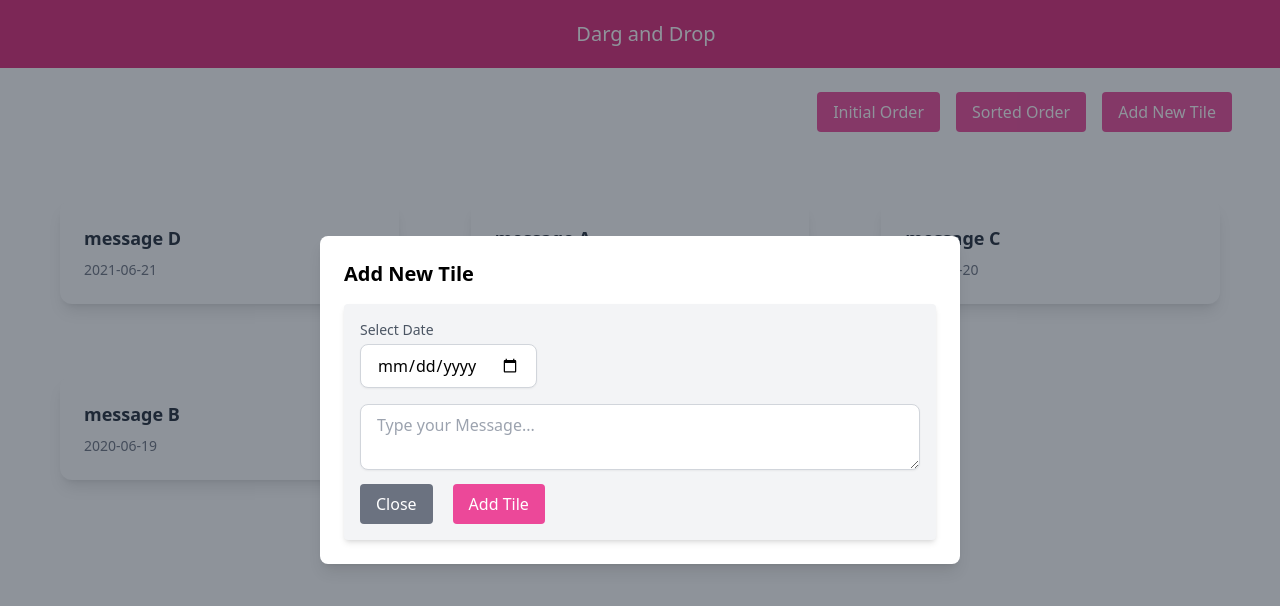
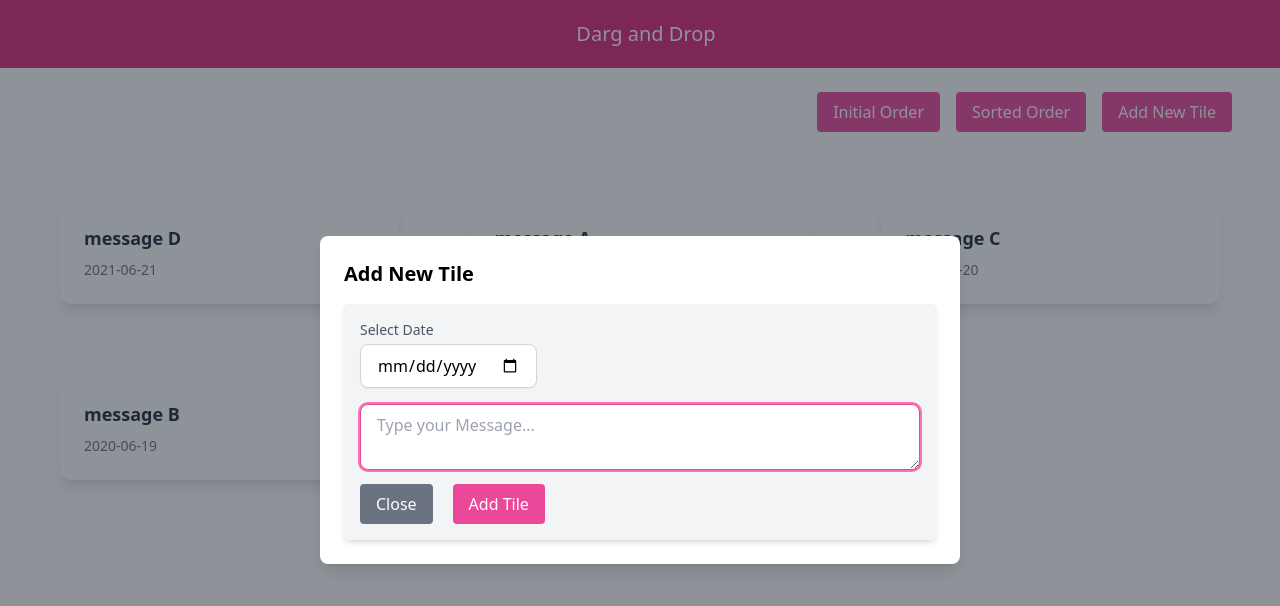
Before and after one commit to AmarKumarShaw/drag-drop-feature, a React (Vite) app: page / in a window 1280 px wide. Both pictures are taken after a click on the button "Add New Tile". Shown: the top 606 px of the page. Built offline with nearby package versions, Linux system fonts and the light colour scheme.

Commit message:
Keyboard accessibility Key Feature Added

```diff
--- a/src/App.tsx
+++ b/src/App.tsx
@@ -79,7 +79,7 @@ const App = () => {
       </header>
 
       <div>
-       {isModalOpen &&  <AddTileForm addTile={addTile} isOpen={isModalOpen} isClose={handleModalClose}/>}
+       <AddTileForm addTile={addTile} isOpen={isModalOpen} isClose={handleModalClose}/>
       </div>
 
       <div className="grid grid-cols-1 sm:grid-cols-2 md:grid-cols-3 gap-4 mt-6">
--- a/src/components/AddTileForm.tsx
+++ b/src/components/AddTileForm.tsx
@@ -1,4 +1,4 @@
-import React, { useState } from "react";
+import React, { useState,useRef,useEffect } from "react";
 
 type AddTileFormProps = {
   addTile: (date: string, message: string) => void;
@@ -11,10 +11,7 @@ type AddTileFormProps = {
 const AddTileForm = ({ addTile,isOpen,isClose }: AddTileFormProps) => {
   const [date, setDate] = useState("");
   const [message, setMessage] = useState("");
-  // const [isModalOpen, setIsModalOpen] = useState<boolean>(false);
 
-
-  //Modal changes functions
 
 
   const handleSubmit = (e: React.FormEvent) => {
@@ -27,17 +24,25 @@ const AddTileForm = ({ addTile,isOpen,isClose }: AddTileFormProps) => {
     }
   };
 
+  const messageInputRef = useRef<HTMLTextAreaElement | null>(null);
+
+   useEffect(() => {
+    if (isOpen && messageInputRef.current) {
+      messageInputRef.current.focus();
+    }
+  }, [isOpen]);
+
   return (
 
 
-        <div className="relative z-10" aria-labelledby="modal-title" role="dialog" aria-modal="true">
+        isOpen && (<div className="relative z-10" aria-labelledby="modal-title" role="dialog" aria-modal="true">
         <div className="fixed inset-0 bg-gray-800 bg-opacity-50 flex justify-center items-center">
         <div className="bg-white p-6 rounded-lg shadow-lg xl:w-1/2 lg:w-2/3 sm:w-5/6  ">
           <h2 className="text-xl font-semibold mb-4">Add New Tile</h2>
           <form
     onSubmit={handleSubmit}
     className="w-full mx-auto p-4 bg-gray-100 rounded shadow-md"
-      // className="p-8 bg-gradient-to-r from-blue-50 to-purple-50 rounded-xl shadow-xl max-w-lg mx-auto border border-gray-200"
+
   >
     <div className="">
       <label
@@ -51,7 +56,6 @@ const AddTileForm = ({ addTile,isOpen,isClose }: AddTileFormProps) => {
         value={date}
         onChange={(e) => setDate(e.target.value)}
         required
-          // className="mb-2 p-2 border"
         className="mb-2 px-4 py-2 border border-gray-300 rounded-lg shadow-sm focus:ring-2 focus:ring-pink-400 focus:border-pink-500 focus:outline-none transition duration-200"
       />
     </div>
@@ -60,7 +64,7 @@ const AddTileForm = ({ addTile,isOpen,isClose }: AddTileFormProps) => {
       onChange={(e) => setMessage(e.target.value)}
       required
       placeholder="Type your Message..."
-        // className="mb-2 p-2 border w-full"
+      ref={messageInputRef}
       className="w-full my-2 px-4 py-2 border border-gray-300 rounded-lg shadow-sm focus:ring-2 focus:ring-pink-400 focus:border-pink-500 focus:outline-none transition duration-200"
     />
     <button
@@ -80,7 +84,7 @@ const AddTileForm = ({ addTile,isOpen,isClose }: AddTileFormProps) => {
         </div>
       </div>
 
-        </div>
+      </div>)
 
 
   );
--- a/src/components/Tile.tsx
+++ b/src/components/Tile.tsx
@@ -5,7 +5,7 @@ type TileProps = {
 
   const Tile = ({ date, message }: TileProps) => (
     <div
-    // className="bg-white p-4 m-2 rounded shadow-lg"
+
     className="bg-white p-6 m-3 rounded-xl shadow-lg hover:shadow-xl transition-all duration-200 transform hover:scale-105">
       <div className="font-semibold text-lg text-gray-800 break-words">{message}</div>
       <div className="text-sm text-gray-500 mt-2">{date}</div>
```
Lines whose indentation alone changed are shown as unchanged.
